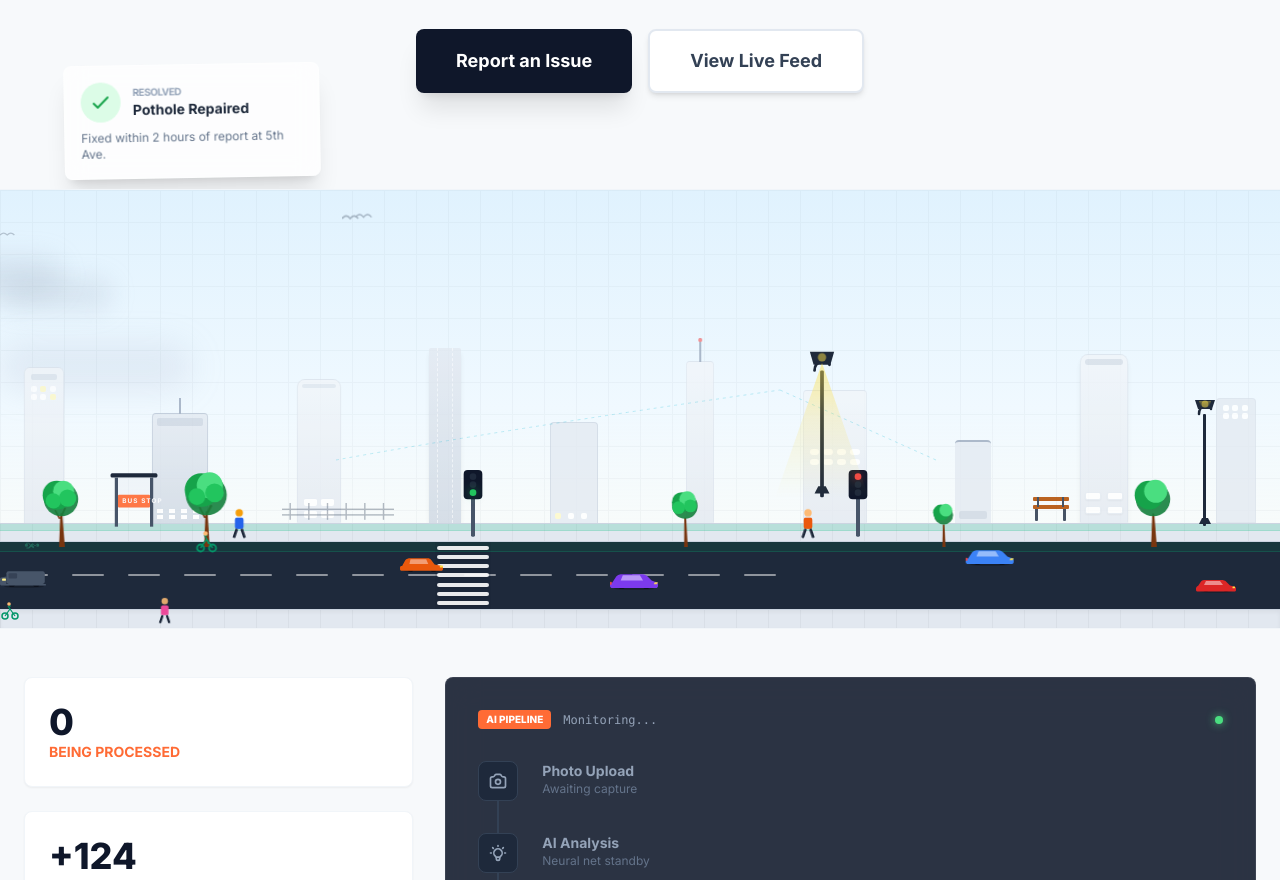
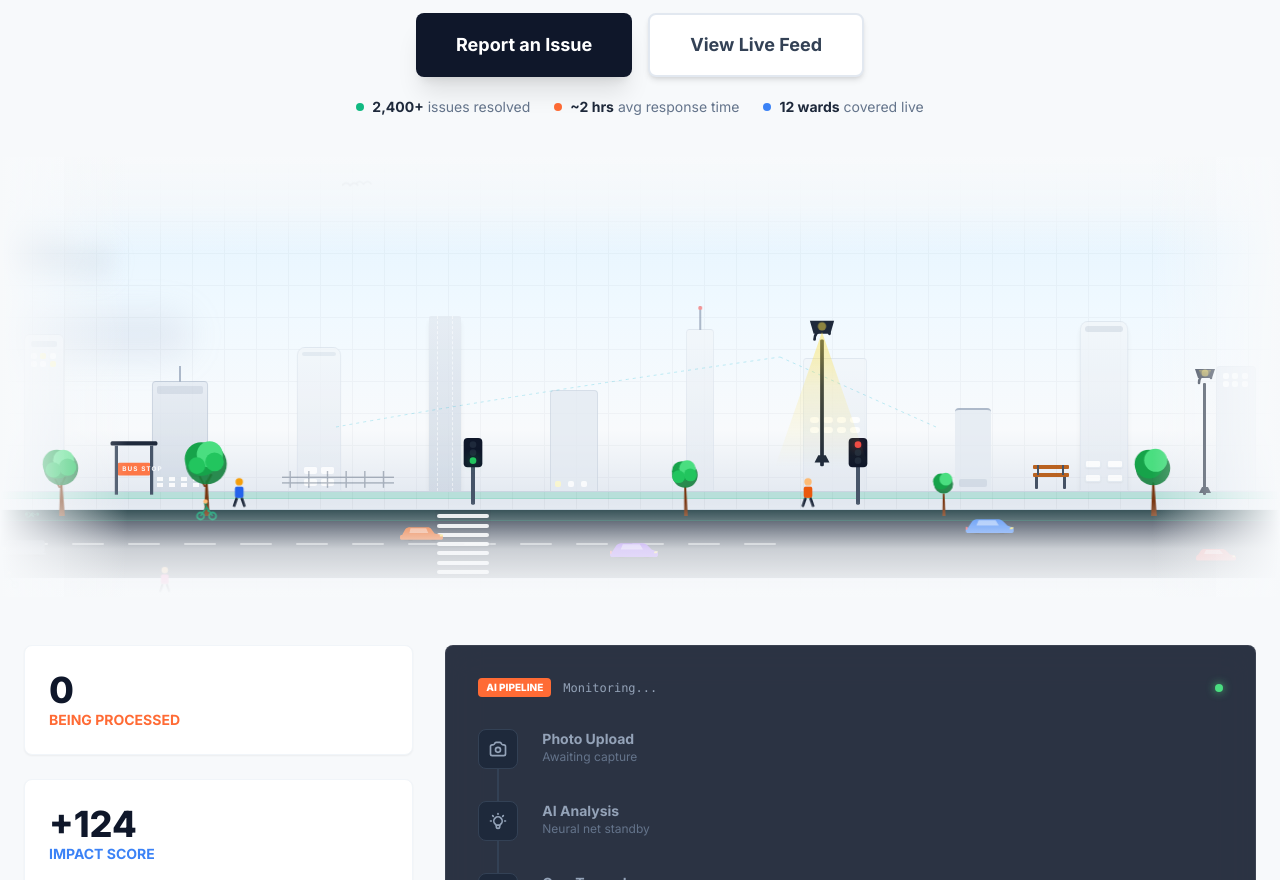
Before and after one commit to ninjanavya/Community-Helper, a website: page frontend/index.html in a window 1280 px wide. Shown: the part 417-1297 px from the top of the page. Drawn offline with nearby package versions, Linux system fonts and the light colour scheme; no server answers.

Commit message:
Polish landing page simulator visual blend

```diff
--- a/frontend/index.html
+++ b/frontend/index.html
@@ -263,14 +263,14 @@
 <!-- BEGIN: Immersive Hero Section -->
 <main class="relative min-h-screen w-full flex flex-col pt-20">
 <!-- Hero Content Overlay -->
-<section class="relative z-20 flex-grow flex flex-col items-center justify-center text-center px-4 pt-12 pb-24 pointer-events-none">
+<section class="relative z-20 flex flex-col items-center justify-center text-center px-4 pt-8 pb-10 pointer-events-none">
 <div class="max-w-4xl pointer-events-auto">
 <h2 class="text-5xl md:text-7xl font-extrabold text-slate-900 mb-4 tracking-tight">
           See a Problem. <br/>
 <span class="text-community-orange">Report It.</span>
 </h2>
 <p class="text-lg md:text-xl text-slate-600 mb-8 max-w-2xl mx-auto font-medium">
-          The AI-powered civic intelligence system that bridges the gap between citizens and city maintenance.
+          Report potholes, water leaks, damaged streetlights and track issue resolution in real time.
         </p>
 <div class="flex flex-col sm:flex-row gap-4 justify-center">
 <button onclick="handlePortalAccess('member', 'report.html')" class="bg-slate-900 text-white px-10 py-4 rounded-custom font-bold text-lg hover:bg-slate-800 transition transform hover:-translate-y-1 shadow-xl">
@@ -280,48 +280,46 @@
             View Live Feed
           </button>
 </div>
+<!-- Inline civic stats -->
+<div class="flex flex-wrap justify-center gap-6 mt-5 text-center">
+  <div class="flex items-center gap-2 text-slate-500 text-sm">
+    <span class="w-2 h-2 rounded-full bg-emerald-500 inline-block"></span>
+    <span><strong class="text-slate-800 font-bold">2,400+</strong> issues resolved</span>
+  </div>
+  <div class="flex items-center gap-2 text-slate-500 text-sm">
+    <span class="w-2 h-2 rounded-full bg-community-orange inline-block"></span>
+    <span><strong class="text-slate-800 font-bold">~2 hrs</strong> avg response time</span>
+  </div>
+  <div class="flex items-center gap-2 text-slate-500 text-sm">
+    <span class="w-2 h-2 rounded-full bg-blue-500 inline-block"></span>
+    <span><strong class="text-slate-800 font-bold">12 wards</strong> covered live</span>
+  </div>
+</div>
 </div>
 </section>
-<!-- Impact Cards (Floating over simulation) -->
-<div class="absolute inset-0 pointer-events-none overflow-hidden">
-<!-- Card 1 -->
-<div class="absolute top-[25%] left-[5%] glass-panel p-4 rounded-custom shadow-xl w-64 pointer-events-auto transform -rotate-1 hover:rotate-0 transition-transform hidden lg:block">
-<div class="flex items-center gap-3 mb-2">
-<div class="w-10 h-10 bg-green-100 text-green-600 rounded-full flex items-center justify-center">
-<svg class="w-6 h-6" fill="none" stroke="currentColor" viewbox="0 0 24 24"><path d="M5 13l4 4L19 7" stroke-linecap="round" stroke-linejoin="round" stroke-width="2"></path></svg>
-</div>
-<div>
-<p class="text-[10px] font-bold text-slate-400 uppercase tracking-tighter">Resolved</p>
-<p class="text-sm font-bold text-slate-800">Pothole Repaired</p>
-</div>
-</div>
-<p class="text-xs text-slate-500">Fixed within 2 hours of report at 5th Ave.</p>
-</div>
-<!-- Card 2 -->
-<div class="absolute top-[35%] right-[5%] glass-panel p-4 rounded-custom shadow-xl w-64 pointer-events-auto transform rotate-2 hover:rotate-0 transition-transform hidden lg:block">
-<div class="flex items-center gap-3 mb-2">
-<div class="w-10 h-10 bg-blue-100 text-blue-600 rounded-full flex items-center justify-center">
-<svg class="w-6 h-6" fill="none" stroke="currentColor" viewbox="0 0 24 24"><path d="M13 10V3L4 14h7v7l9-11h-7z" stroke-linecap="round" stroke-linejoin="round" stroke-width="2"></path></svg>
-</div>
-<div>
-<p class="text-[10px] font-bold text-slate-400 uppercase tracking-tighter">Impact Score</p>
-<p class="text-sm font-bold text-slate-800">+124 Today</p>
-</div>
-</div>
-<p class="text-xs text-slate-500">Community safety index increased by 4%.</p>
-</div>
-</div>
-
-<!-- BEGIN: Simulator Canvas Section (OVERWRITE WITH PREMIUM TWIN) -->
-<section class="relative h-[440px] w-full bg-white border-t border-b border-slate-100 overflow-hidden" id="city-canvas">
+
+<!-- BEGIN: Simulator Canvas Section -->
+<section class="relative h-[440px] w-full overflow-hidden" id="city-canvas">
 
                     <!-- Google Map Container -->
                     <div id="google-map-container" class="absolute inset-0 z-30 hidden bg-white">
                         <div id="real-google-map" class="w-full h-full"></div>
                     </div>
 
+                    <!-- Environmental Blending Vignettes (z-40 overlay masks) -->
+                    <!-- Top blend into hero -->
+                    <div class="absolute top-0 left-0 right-0 h-24 bg-gradient-to-b from-[#f7f9fb] via-[#f7f9fb]/80 to-transparent pointer-events-none z-40"></div>
+                    <!-- Bottom blend into Data HUD -->
+                    <div class="absolute bottom-0 left-0 right-0 h-24 bg-gradient-to-t from-[#f7f9fb] via-[#f7f9fb]/80 to-transparent pointer-events-none z-40"></div>
+                    <!-- Left fade vignette -->
+                    <div class="absolute top-0 bottom-0 left-0 w-32 bg-gradient-to-r from-[#f7f9fb] to-transparent pointer-events-none z-40"></div>
+                    <!-- Right fade vignette -->
+                    <div class="absolute top-0 bottom-0 right-0 w-32 bg-gradient-to-l from-[#f7f9fb] to-transparent pointer-events-none z-40"></div>
+
                                 <!-- ═══ CITY INNER (zoom target) ═══ -->
-                <div id="city-inner" class="absolute inset-0 overflow-hidden bg-gradient-to-b from-sky-100 via-sky-50 to-amber-50/40">
+                <div id="city-inner" class="absolute inset-0 overflow-hidden" style="background: linear-gradient(to bottom, #e0f2fe 0%, #f0f9ff 35%, #f8fafc 62%, #e2e8f0 78%, #cbd5e1 85%, #94a3b8 100%);">
+
+
 
                     <!-- Subtle Digital Twin Grid Overlay -->
                     <div class="absolute inset-0 pointer-events-none opacity-[0.04] z-[1]"
```
